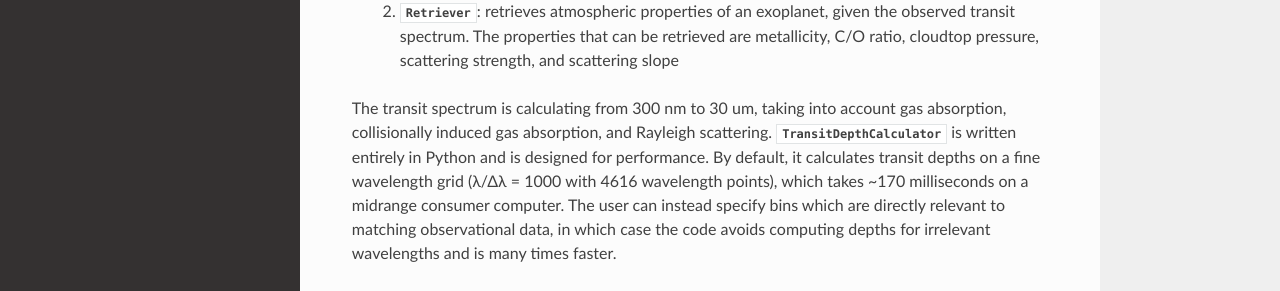
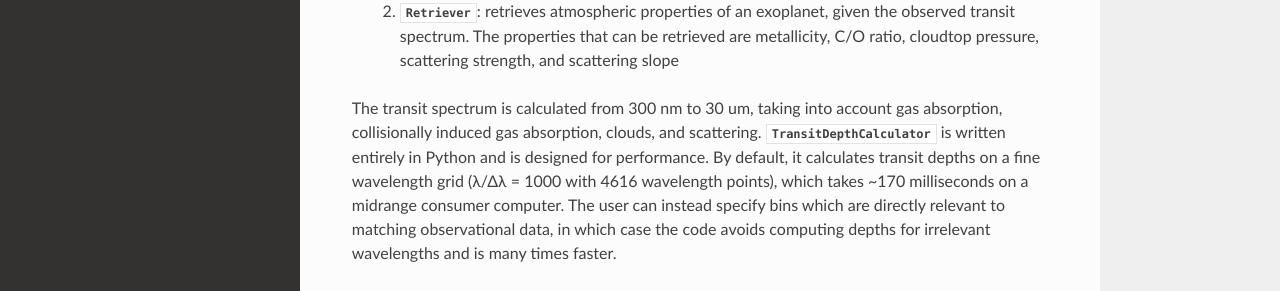
Before and after one commit to ideasrule/platon, a Sphinx documentation site: the page built from docs/intro.rst, in a window 1280 px wide. Shown: the part 281-572 px from the top of the page. Built offline with Sphinx 7.4.7 and the Read the Docs theme 2.0.0, drawn with Linux system fonts in a browser that asks for light colours.

Commit message:
alpha -> beta; zip_safe is now False
Former-commit-id: 2fe796dfda76a9cd1c2045c87f3c5edaa166b4ef

```diff
--- a/docs/intro.rst
+++ b/docs/intro.rst
@@ -13,9 +13,9 @@ The two main modules are:
       are metallicity, C/O ratio, cloudtop pressure, scattering strength,
       and scattering slope
 
-The transit spectrum is calculating from 300 nm to 30 um, taking into
-account gas absorption, collisionally induced gas absorption, and
-Rayleigh scattering.  :class:`.TransitDepthCalculator` is written
+The transit spectrum is calculated from 300 nm to 30 um, taking into
+account gas absorption, collisionally induced gas absorption, clouds,
+and scattering.  :class:`.TransitDepthCalculator` is written
 entirely in Python and is designed for performance. By default, it
 calculates transit depths on a fine wavelength grid (λ/Δλ = 1000 with
 4616 wavelength points), which takes ~170 milliseconds on a midrange
--- a/setup.py
+++ b/setup.py
@@ -5,7 +5,7 @@ with open("README.md", "r") as fh:
 
 setuptools.setup(
     name="platon",
-    version="1.0.alpha",
+    version="1.0.beta",
     author="Michael Zhang, Yayaati Chachan",
     author_email="zmzhang@caltech.edu",
     description="A package to compute transmission spectra and retrieve atmospheric parameters from transmission spectra",
@@ -19,5 +19,5 @@ setuptools.setup(
         "Operating System :: OS Independent",
     ),
     include_package_data = True,
-    zip_safe = True
+    zip_safe = False
 )
```
